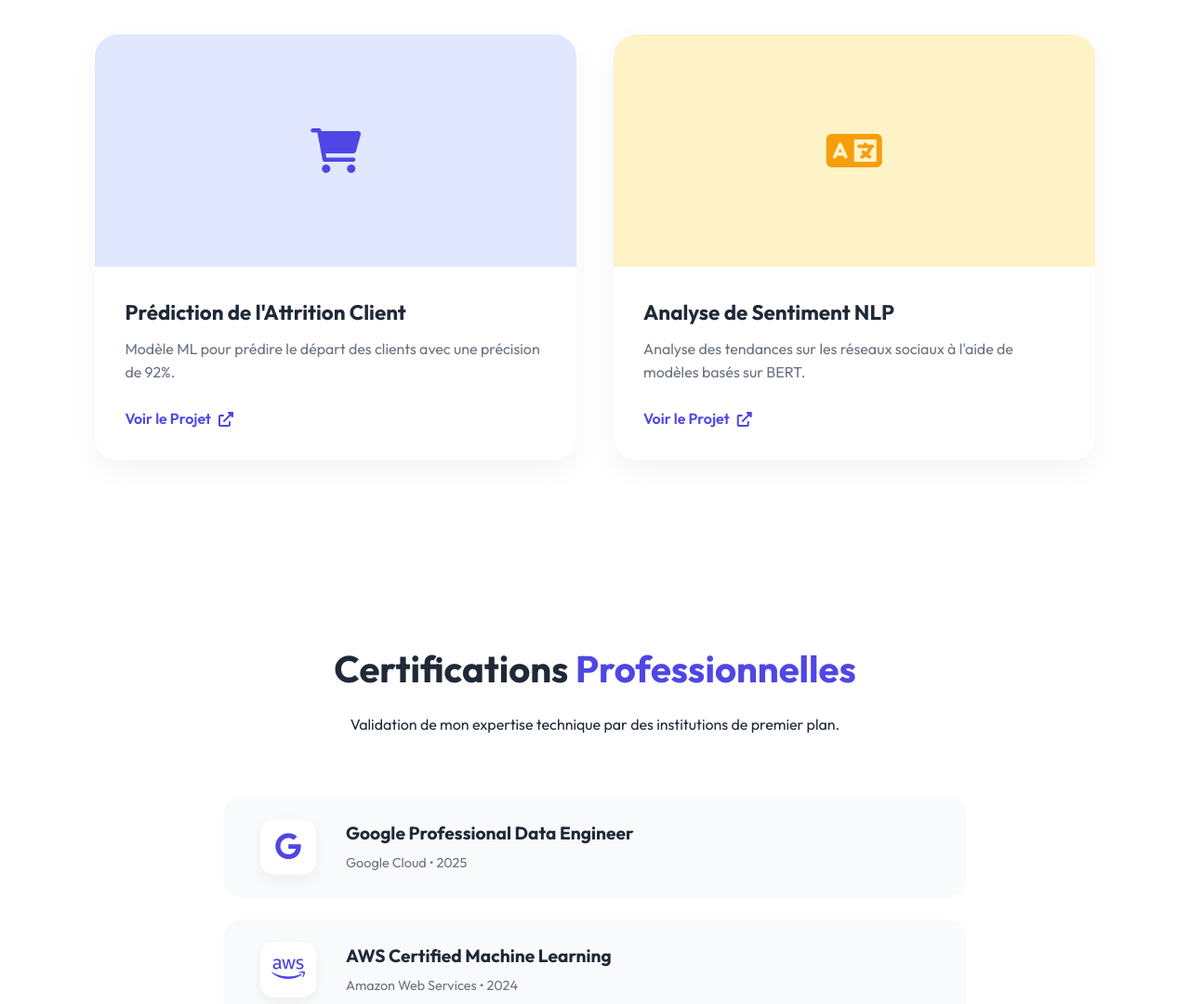
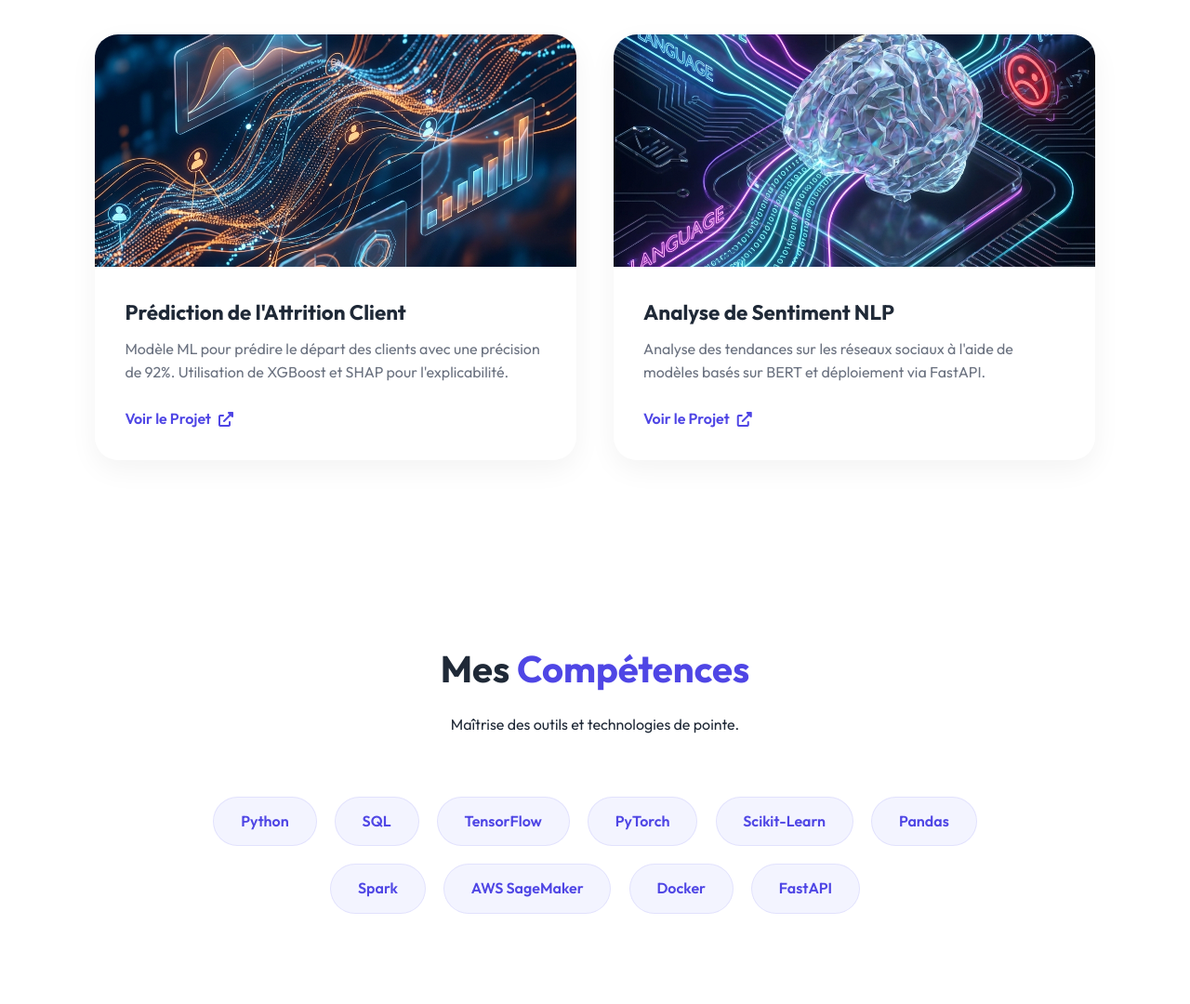
Before and after one commit to daodaniel19/portfolio, a website: page index.html in a window 1280 px wide. Shown: the part 1720-2800 px from the top of the page at 93% size. Drawn offline with Linux system fonts and the light colour scheme.

Commit message:
Version-3 pages

```diff
--- a/index.html
+++ b/index.html
@@ -17,6 +17,7 @@
         <ul class="nav-links">
             <li><a href="index.html#home" class="active">Accueil</a></li>
             <li><a href="index.html#services">Services</a></li>
+            <li><a href="index.html#skills">Compétences</a></li>
             <li><a href="index.html#portfolio">Projets</a></li>
             <li><a href="blog.html">Blog</a></li>
             <li><a href="index.html#certifications">Certifs</a></li>
@@ -28,7 +29,7 @@
     <main id="home">
         <div class="hero">
             <div class="hero-content">
-                <span class="greeting">SALUT ! Je suis <span class="name">Alex</span>,</span>
+                <span class="greeting">SALUT ! Je suis <span class="name">Daniel</span>,</span>
                 <h1>Data <span class="highlight">Scientist</span></h1>
                 <p class="description">Je transforme des données complexes en insights actionnables grâce à la puissance
                     du Machine Learning et de l'IA. Spécialiste en Deep Learning et Analyse Prédictive.</p>
@@ -49,7 +50,7 @@
 
             <div class="hero-image-container">
                 <div class="circle-bg"></div>
-                <img src="profile.png" alt="Data Scientist" class="profile-img">
+                <img src="profile.jpg" alt="Data Scientist" class="profile-img">
 
                 <!-- Formes Abstraites (Logo et Cartes supprimés) -->
                 <div class="shape shape-1"></div>
@@ -92,25 +93,48 @@
             </div>
             <div class="portfolio-grid">
                 <div class="project-card">
-                    <div class="project-img" style="background: #E0E7FF;">
-                        <i class="fas fa-shopping-cart" style="font-size: 3rem; color: #4F46E5;"></i>
+                    <div class="project-img">
+                        <img src="project_churn.png" alt="Prédiction Attrition"
+                            style="width: 100%; height: 100%; object-fit: cover;">
                     </div>
                     <div class="project-info">
                         <h3>Prédiction de l'Attrition Client</h3>
-                        <p>Modèle ML pour prédire le départ des clients avec une précision de 92%.</p>
+                        <p>Modèle ML pour prédire le départ des clients avec une précision de 92%. Utilisation de
+                            XGBoost et SHAP pour l'explicabilité.</p>
                         <a href="#" class="project-link">Voir le Projet <i class="fas fa-external-link-alt"></i></a>
                     </div>
                 </div>
                 <div class="project-card">
-                    <div class="project-img" style="background: #FEF3C7;">
-                        <i class="fas fa-language" style="font-size: 3rem; color: #F59E0B;"></i>
+                    <div class="project-img">
+                        <img src="project_nlp.png" alt="Analyse Sentiment"
+                            style="width: 100%; height: 100%; object-fit: cover;">
                     </div>
                     <div class="project-info">
                         <h3>Analyse de Sentiment NLP</h3>
-                        <p>Analyse des tendances sur les réseaux sociaux à l'aide de modèles basés sur BERT.</p>
+                        <p>Analyse des tendances sur les réseaux sociaux à l'aide de modèles basés sur BERT et
+                            déploiement via FastAPI.</p>
                         <a href="#" class="project-link">Voir le Projet <i class="fas fa-external-link-alt"></i></a>
                     </div>
                 </div>
+            </div>
+        </section>
+
+        <section id="skills" class="section">
+            <div class="section-header">
+                <h2>Mes <span class="accent">Compétences</span></h2>
+                <p>Maîtrise des outils et technologies de pointe.</p>
+            </div>
+            <div class="skills-container">
+                <div class="skill-tag">Python</div>
+                <div class="skill-tag">SQL</div>
+                <div class="skill-tag">TensorFlow</div>
+                <div class="skill-tag">PyTorch</div>
+                <div class="skill-tag">Scikit-Learn</div>
+                <div class="skill-tag">Pandas</div>
+                <div class="skill-tag">Spark</div>
+                <div class="skill-tag">AWS SageMaker</div>
+                <div class="skill-tag">Docker</div>
+                <div class="skill-tag">FastAPI</div>
             </div>
         </section>
 
--- a/style.css
+++ b/style.css
@@ -216,21 +216,45 @@ h1 {
 }
 
 .circle-bg {
-    width: 100%;
-    max-width: 500px;
+    width: 85%;
+    max-width: 480px;
     aspect-ratio: 1/1;
     background: linear-gradient(135deg, #E0E7FF 0%, #F3F4F6 100%);
     border-radius: 50%;
     position: absolute;
     z-index: -1;
+    animation: pulse 4s ease-in-out infinite;
 }
 
 .profile-img {
-    width: 100%;
-    max-width: 450px;
-    height: auto;
+    width: 80%;
+    max-width: 400px;
+    aspect-ratio: 1/1;
     object-fit: cover;
+    border-radius: 50%;
     z-index: 1;
+    border: 10px solid white;
+    box-shadow: 0 20px 60px rgba(0, 0, 0, 0.15);
+    transition: var(--transition);
+}
+
+.profile-img:hover {
+    transform: scale(1.05);
+    box-shadow: 0 30px 80px rgba(79, 70, 229, 0.2);
+}
+
+@keyframes pulse {
+
+    0%,
+    100% {
+        transform: scale(1);
+        opacity: 0.8;
+    }
+
+    50% {
+        transform: scale(1.05);
+        opacity: 1;
+    }
 }
 
 /* Section Generic */
@@ -286,6 +310,34 @@ h1 {
 
 .service-card p {
     color: var(--text-gray);
+}
+
+/* Skills Section */
+.skills-container {
+    display: flex;
+    flex-wrap: wrap;
+    justify-content: center;
+    gap: 1.2rem;
+    max-width: 900px;
+    margin: 0 auto;
+}
+
+.skill-tag {
+    background: #F3F4FF;
+    color: var(--primary-color);
+    padding: 0.8rem 1.8rem;
+    border-radius: 50px;
+    font-weight: 600;
+    font-size: 1rem;
+    transition: var(--transition);
+    border: 1px solid rgba(79, 70, 229, 0.1);
+}
+
+.skill-tag:hover {
+    background: var(--primary-color);
+    color: white;
+    transform: translateY(-5px);
+    box-shadow: 0 5px 15px rgba(79, 70, 229, 0.2);
 }
 
 /* Portfolio */
```
Also changed, not shown: blog.html (+1 -0 lines), profile.jpg (added), profile.png (deleted), project_churn.png (added), project_nlp.png (added).
